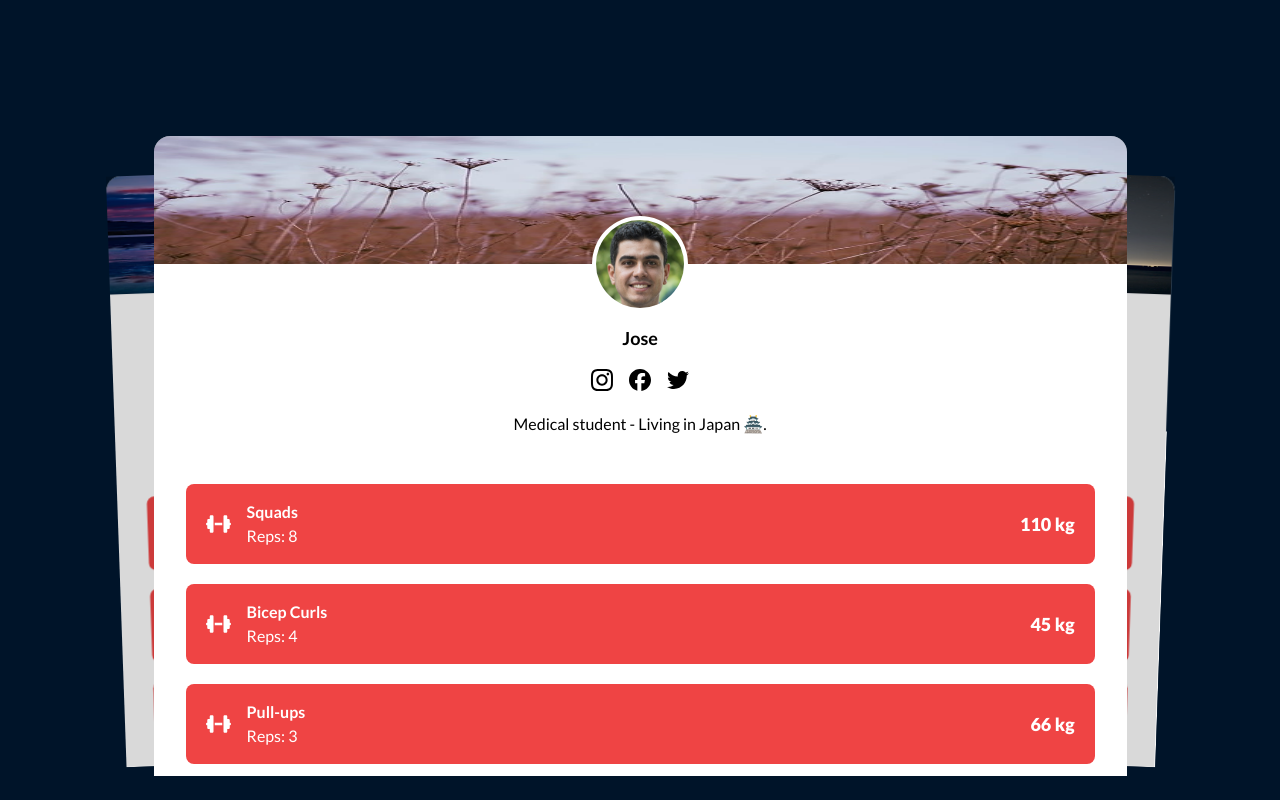
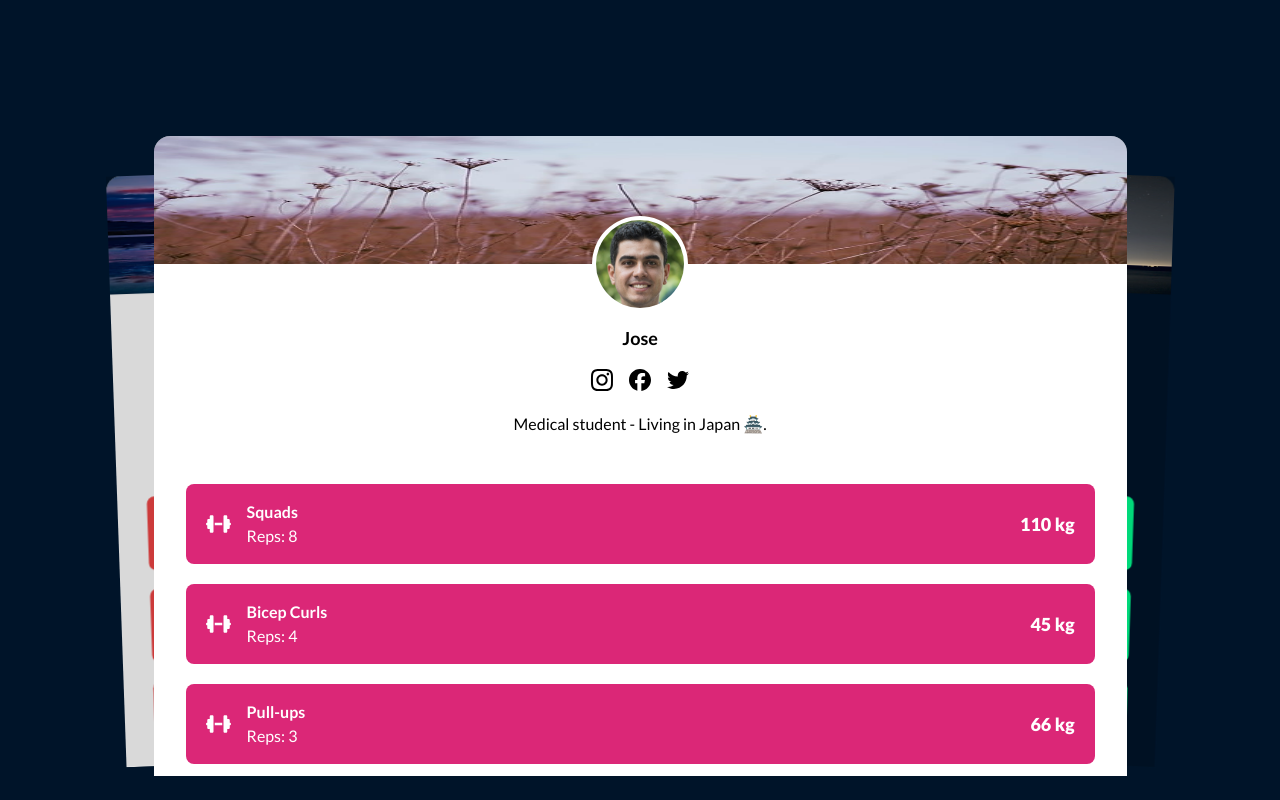
Before and after one commit to andevbonilla/movete, a Next.js app: page /en in a window 1280 px wide. Shown: the part 500-1300 px from the top of the page. Built offline with nearby package versions, Linux system fonts and the light colour scheme; a web font is replaced by a local one.

Commit message:
pallete colors solved

```diff
--- a/src/components/ExampleProfiles.tsx
+++ b/src/components/ExampleProfiles.tsx
@@ -4,6 +4,8 @@ import 'swiper/css';
 import 'swiper/css/effect-cards';
 import { EffectCards } from 'swiper/modules';
 import { ExampleProfileOne } from './profiles/ProfileOne';
+import { ExampleProfileThree } from './profiles/ProfileThree';
+import { ExampleProfileTwo } from './profiles/ProfileTwo';
 
 export const ExampleProfiles = () => {
 
@@ -59,7 +61,7 @@ export const ExampleProfiles = () => {
 
                 <SwiperSlide>
 
-                    <ExampleProfileOne
+                    <ExampleProfileThree
                         username={"Jose"}
                         desc='Medical student - Living in Japan 🏯.'
                         imgUrl='profile-img-2-example.jpg'
@@ -110,7 +112,7 @@ export const ExampleProfiles = () => {
 
                 <SwiperSlide>
 
-                    <ExampleProfileOne
+                    <ExampleProfileTwo
                         username={"Mohamed"}
                         desc='Professor of Mathematics, Phd in Physics'
                         imgUrl='profile-img-3-example.jpg'
--- a/src/components/profiles/ProfileOne.tsx
+++ b/src/components/profiles/ProfileOne.tsx
@@ -7,7 +7,7 @@ import { ProfileInterface } from '@/interfaces/ProfileInterface';
 import { NoUserSVG } from '@/lib/Svgs';
 import Image from 'next/image';
 import { NoPhotoBanner } from '../NoPhotoBanner';
-import { Stat } from '../Stat';
+import { RedStat } from '../stats/RedStat';
 
 export const ExampleProfileOne = ({ username, desc, imgUrl, bannerUrl, exercises, socialMedia }: ProfileInterface) => {
 
@@ -73,8 +73,7 @@ export const ExampleProfileOne = ({ username, desc, imgUrl, bannerUrl, exercises
 
                 {
                     exercises.map((exer, index) => (
-                        <Stat
-                            backColor={"#000000"}
+                        <RedStat
                             Weight={exer.weight}
                             ExerciseType={exer.name}
                             NumReps={exer.reps}
--- a/src/components/profiles/ProfileThree.tsx
+++ b/src/components/profiles/ProfileThree.tsx
@@ -7,7 +7,7 @@ import { ProfileInterface } from '@/interfaces/ProfileInterface';
 import { NoUserSVG } from '@/lib/Svgs';
 import Image from 'next/image';
 import { NoPhotoBanner } from '../NoPhotoBanner';
-import { Stat } from '../Stat';
+import { PinkStat } from '../stats/PinkStat';
 
 export const ExampleProfileThree = ({ username, desc, imgUrl, bannerUrl, exercises, socialMedia }: ProfileInterface) => {
 
@@ -73,8 +73,7 @@ export const ExampleProfileThree = ({ username, desc, imgUrl, bannerUrl, exercis
 
                 {
                     exercises.map((exer, index) => (
-                        <Stat
-                            backColor={"#000000"}
+                        <PinkStat
                             Weight={exer.weight}
                             ExerciseType={exer.name}
                             NumReps={exer.reps}
--- a/src/components/profiles/ProfileTwo.tsx
+++ b/src/components/profiles/ProfileTwo.tsx
@@ -7,12 +7,12 @@ import { ProfileInterface } from '@/interfaces/ProfileInterface';
 import { NoUserSVG } from '@/lib/Svgs';
 import Image from 'next/image';
 import { NoPhotoBanner } from '../NoPhotoBanner';
-import { Stat } from '../Stat';
+import { GreenStat } from '../stats/GreenStat';
 
 export const ExampleProfileTwo = ({ username, desc, imgUrl, bannerUrl, exercises, socialMedia }: ProfileInterface) => {
 
     return (
-        <div className={`h-[40rem] overflow-y-scroll rounded-t-2xl bg-[#00FF8F] text-white`}>
+        <div className={`h-[40rem] overflow-y-scroll rounded-t-2xl bg-[#001429] text-white`}>
             {
                 (bannerUrl === "")
                     ? <NoPhotoBanner title={username} />
@@ -73,8 +73,7 @@ export const ExampleProfileTwo = ({ username, desc, imgUrl, bannerUrl, exercises
 
                 {
                     exercises.map((exer, index) => (
-                        <Stat
-                            backColor={"#00FF8F"}
+                        <GreenStat
                             Weight={exer.weight}
                             ExerciseType={exer.name}
                             NumReps={exer.reps}
--- a/src/components/Stat.tsx
+++ b/src/components/stats/BlueStat.tsx
@@ -3,9 +3,10 @@ import { faDumbbell } from '@fortawesome/free-solid-svg-icons';
 import { FontAwesomeIcon } from '@fortawesome/react-fontawesome';
 import React from 'react';
 
-export const Stat = ({ backColor, NumReps, ExerciseType, Weight, metric }: StatInterface) => {
+export const BlueStat = ({ NumReps, ExerciseType, Weight, metric }: StatInterface) => {
+
     return (
-        <div className={`flex items-center justify-between mx-8 py-4 px-5 bg-red-500 rounded-lg mb-5`}>
+        <div className={`flex items-center justify-between mx-8 py-4 px-5 bg-blue-500 rounded-lg mb-5`}>
             <div className='flex items-center'>
                 <FontAwesomeIcon icon={faDumbbell} className={`mr-4 text-white text-xl`} />
                 <div>
--- /dev/null
+++ b/src/components/stats/GreenStat.tsx
@@ -0,0 +1,22 @@
+import { StatInterface } from '@/interfaces/StatInterface';
+import { faDumbbell } from '@fortawesome/free-solid-svg-icons';
+import { FontAwesomeIcon } from '@fortawesome/react-fontawesome';
+import React from 'react';
+
+export const GreenStat = ({ NumReps, ExerciseType, Weight, metric }: StatInterface) => {
+
+    return (
+        <div className={`flex items-center justify-between mx-8 py-4 px-5 bg-[#00FF8F] rounded-lg mb-5`}>
+            <div className='flex items-center'>
+                <FontAwesomeIcon icon={faDumbbell} className={`mr-4 text-white text-xl`} />
+                <div>
+                    <h4 className={`font-bold text-white`}>{ExerciseType}</h4>
+                    <p className={`text-white`}>Reps: {NumReps}</p>
+                </div>
+            </div>
+            <div>
+                <h4 className={`text-white font-extrabold text-lg`}>{Weight} {metric}</h4>
+            </div>
+        </div>
+    )
+}
--- /dev/null
+++ b/src/components/stats/PinkStat.tsx
@@ -0,0 +1,26 @@
+import { StatInterface } from '@/interfaces/StatInterface';
+import { faDumbbell } from '@fortawesome/free-solid-svg-icons';
+import { FontAwesomeIcon } from '@fortawesome/react-fontawesome';
+import React from 'react';
+
+export const PinkStat = ({ NumReps, ExerciseType, Weight, metric }: StatInterface) => {
+
+    const defineBackColor = (color: string) => {
+        console.log(color)
+        return `bg-[red-500]`
+    }
+    return (
+        <div className={`flex items-center justify-between mx-8 py-4 px-5 bg-pink-600 rounded-lg mb-5`}>
+            <div className='flex items-center'>
+                <FontAwesomeIcon icon={faDumbbell} className={`mr-4 text-white text-xl`} />
+                <div>
+                    <h4 className={`font-bold text-white`}>{ExerciseType}</h4>
+                    <p className={`text-white`}>Reps: {NumReps}</p>
+                </div>
+            </div>
+            <div>
+                <h4 className={`text-white font-extrabold text-lg`}>{Weight} {metric}</h4>
+            </div>
+        </div>
+    )
+}
--- /dev/null
+++ b/src/components/stats/RedStat.tsx
@@ -0,0 +1,23 @@
+import { StatInterface } from '@/interfaces/StatInterface';
+import { faDumbbell } from '@fortawesome/free-solid-svg-icons';
+import { FontAwesomeIcon } from '@fortawesome/react-fontawesome';
+import React from 'react';
+
+export const RedStat = ({ NumReps, ExerciseType, Weight, metric }: StatInterface) => {
+
+    return (
+        <div className={`flex items-center justify-between mx-8 py-4 px-5 bg-red-500 rounded-lg mb-5`}>
+            <div className='flex items-center'>
+                <FontAwesomeIcon icon={faDumbbell} className={`mr-4 text-white text-xl`} />
+                <div>
+                    <h4 className={`font-bold text-white`}>{ExerciseType}</h4>
+                    <p className={`text-white`}>Reps: {NumReps}</p>
+                </div>
+            </div>
+            <div>
+                <h4 className={`text-white font-extrabold text-lg`}>{Weight} {metric}</h4>
+            </div>
+        </div>
+    )
+
+}
--- a/src/interfaces/StatInterface.ts
+++ b/src/interfaces/StatInterface.ts
@@ -1,5 +1,4 @@
 export interface StatInterface {
-    backColor: string,
     NumReps: number,
     ExerciseType: string,
     Weight: number,
```
